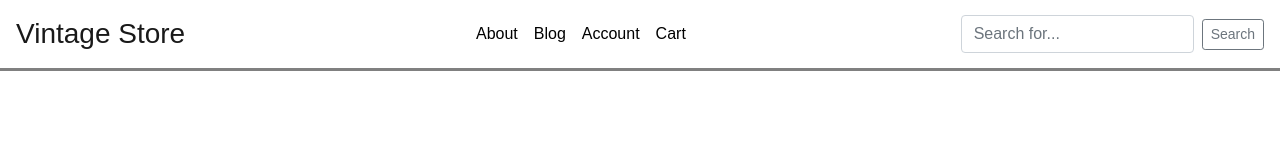
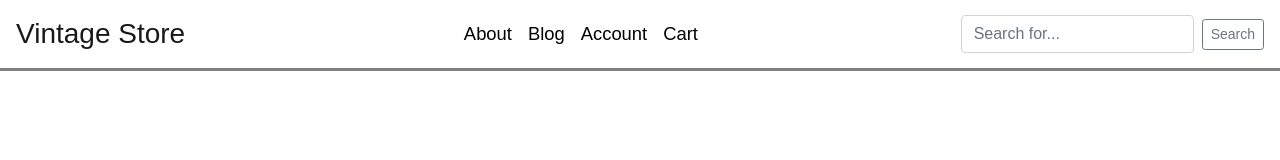
Before and after one commit to SaraBroad/VintageStore, a React (Create React App) app in the folder client/: page /cart in a window 1280 px wide. Shown: the top 160 px of the page. Built offline with nearby package versions, Linux system fonts and the light colour scheme.

Commit message:
updated font

```diff
--- a/client/src/components/Navbar/Navbar.css
+++ b/client/src/components/Navbar/Navbar.css
@@ -24,3 +24,7 @@
 .navbar-brand {
     font-size: 1.75rem;
 }
+
+.nav-link {
+    font-size: 1.15rem;
+}
```
